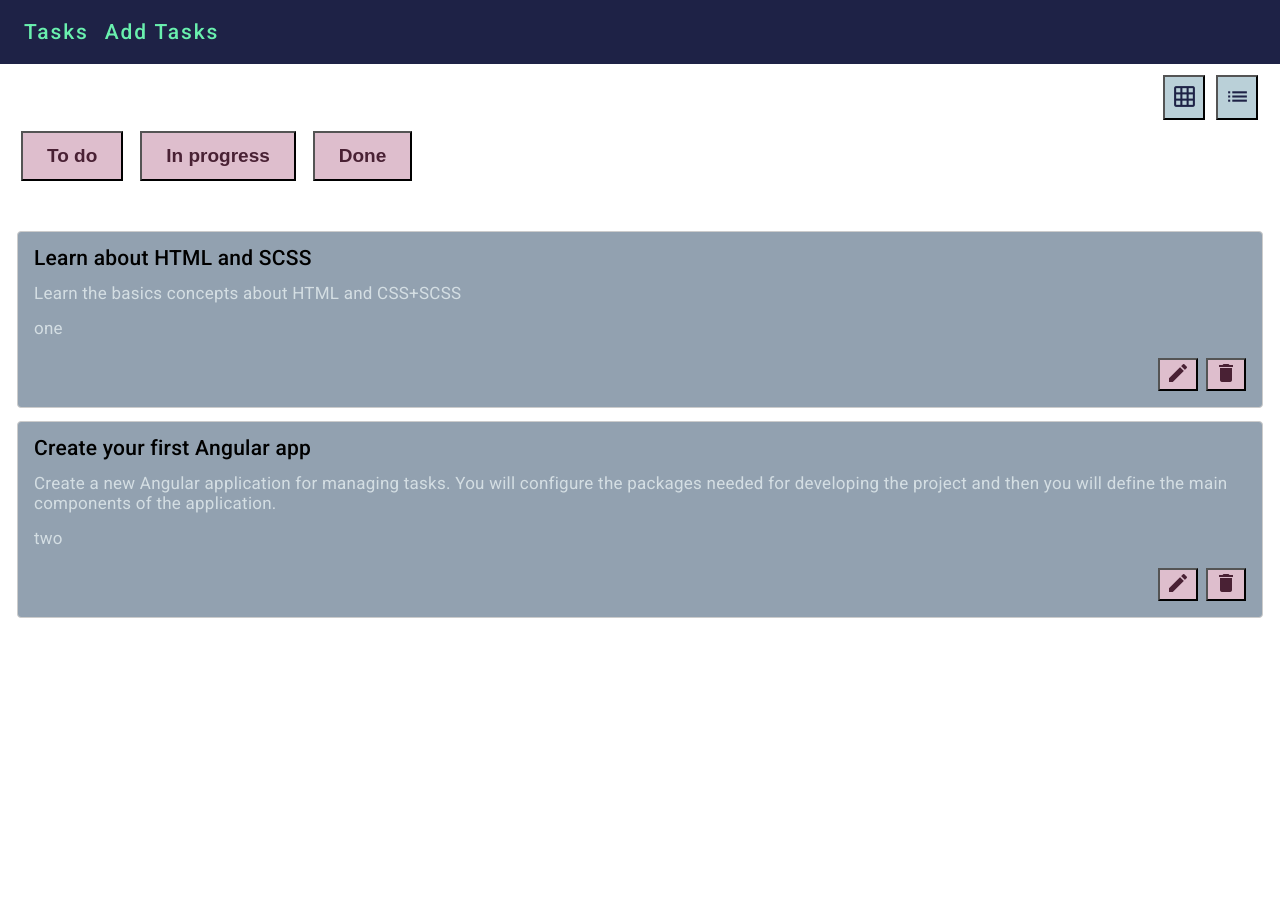
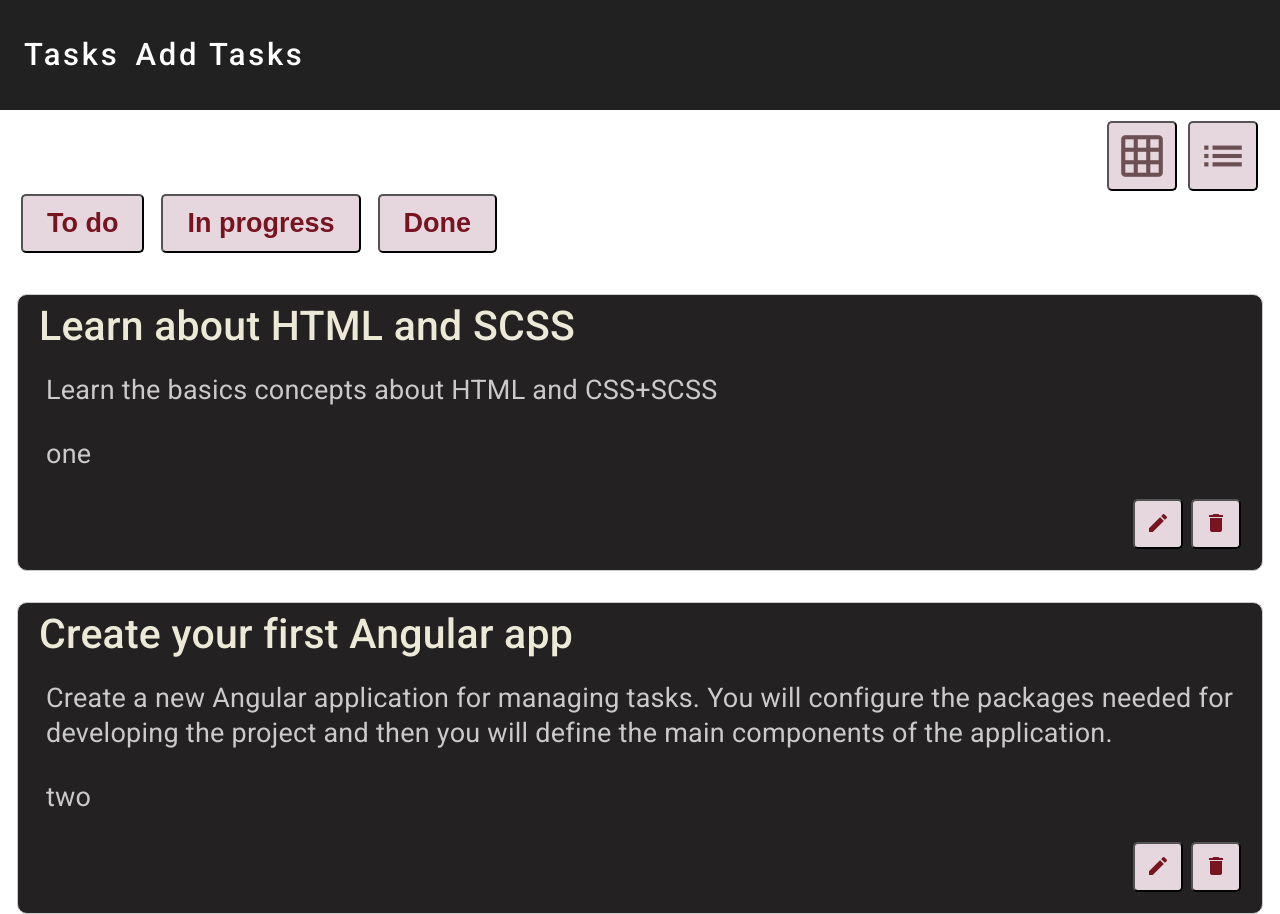
Before and after one commit to ioana-manghiuc/task-tracker, an Angular app in the folder task-tracker/: page / in a window 1280 px wide. Before the commit the page ends 800 px from the top, so only its background shows below. Built offline with nearby package versions, Linux system fonts and the light colour scheme.

Commit message:
edit-task works.

```diff
--- a/task-tracker/src/add-task/add-task.component.scss
+++ b/task-tracker/src/add-task/add-task.component.scss
@@ -35,6 +35,7 @@
     font-weight: 550;
     padding: 12px 24px;
     margin-bottom: 10px;
-    background-color: rgb(222, 190, 205);
-    color: rgb(73, 33, 52);
+    background-color: rgb(230, 215, 222);
+    color:rgb(120, 20, 32);
+    border-radius: 5px;
   }
--- a/task-tracker/src/app/app.component.html
+++ b/task-tracker/src/app/app.component.html
@@ -1,6 +1,6 @@
 <mat-toolbar color="primary">
-  <button mat-button color="accent" routerLink="">Tasks</button>
-  <button mat-button color="accent" routerLink="/add">Add Tasks</button>
+  <button mat-button class="bar-button" routerLink="">Tasks</button>
+  <button mat-button class="bar-button" routerLink="/add">Add Tasks</button>
 </mat-toolbar>
 
 <router-outlet></router-outlet>
--- a/task-tracker/src/app/app.component.scss
+++ b/task-tracker/src/app/app.component.scss
@@ -2,10 +2,14 @@
     flex: 1 1 auto;
   }
   mat-toolbar {
-    background-color: #1e2246;
+    background-color: #212121;
+    height:110px;
   }
 
   button {
-    color: #ffffff;
     font-size: 21px;
   }
+
+  .bar-button{
+    font-size: 31px;
+  }
--- a/task-tracker/src/edit-task/edit-task.component.html
+++ b/task-tracker/src/edit-task/edit-task.component.html
@@ -1,15 +1,15 @@
-<h2 mat-dialog-title>Edit Task {{data.title}}</h2>
+<h2 mat-dialog-title class="button">Edit Task</h2>
 <mat-dialog-content id="editTaskContent">
-    <mat-form-field>
-        <mat-label>Task Name</mat-label>
-        <input matInput[(ngModel)]="data.title" />
+    <mat-form-field class="input">
+        <mat-label class = "custom-label">Task Name</mat-label>
+        <input matInput class="box" [(ngModel)]="data.title" />
     </mat-form-field>
-    <mat-form-field>
-        <mat-label>Description</mat-label>
-        <input matInput[(ngModel)]="data.description" />
+    <mat-form-field class="input">
+        <mat-label class = "custom-label">Description</mat-label>
+        <input matInput class="box" [(ngModel)]="data.description" />
     </mat-form-field>
 </mat-dialog-content>
 <mat-dialog-actions id="editTaskActions">
-    <button mat-button class = "btn btn-primary" (click)="save()">Save</button>
-    <button mat-button class = "btn btn-primary" (click)="cancel()">Cancel</button>
+    <button mat-button class="button" (click)="cancel()">Cancel</button>
+    <button mat-button class="button" (click)="save()">Save</button>
 </mat-dialog-actions>
--- a/task-tracker/src/edit-task/edit-task.component.scss
+++ b/task-tracker/src/edit-task/edit-task.component.scss
@@ -2,8 +2,41 @@
   display: flex;
   flex-direction: column;
   align-items: flex-start;
+  justify-content: end;
+  background-color: #cacaca;
+  color:#232121 ;
+  min-width: 880px;
 }
 
 #editTaskActions {
-    justify-content: end;
+  justify-content: flex-end;
+  font-size: 41px;
 }
+
+.box{
+  font-size: 31px;
+  justify-content: space-around;
+  height: auto;
+  font-size: 27px;
+  caret-color: #cacaca;
+}
+
+.input{
+  min-width:830px;
+  margin-top:13px;
+  justify-content: space-around;
+  height: auto;
+  font-size: 27px;
+}
+
+.custom-label {
+  font-size:21px;
+  color: rgb(218, 210, 210);
+}
+
+.button{
+  font-size:31px;
+  color: rgb(218, 210, 210);
+  margin: 10,10,10,10;
+  padding:7px;
+}
--- a/task-tracker/src/filter/filter.component.scss
+++ b/task-tracker/src/filter/filter.component.scss
@@ -2,14 +2,15 @@
     display: flex;
     justify-content: flex-start;
     margin-left: 21px;
-    margin-bottom: 50px;
+    margin-bottom: 41px;
   }
 
   .filter-buttons button {
-    font-size: 19px;
-    font-weight: 550;
+    font-size: 27px;
+    font-weight: 600;
     padding: 12px 24px;
     margin-right: 21px;
-    background-color: rgb(222, 190, 205);
-    color:rgb(73, 33, 52);
+    background-color: rgb(230, 215, 222);
+    color:rgb(120, 20, 32);
+    border-radius: 5px;
   }
--- a/task-tracker/src/task-card/task-card.component.scss
+++ b/task-tracker/src/task-card/task-card.component.scss
@@ -1,20 +1,22 @@
 mat-card{
-    background-color:#92a1b0 ;
+    background-color:#232121 ;
     min-height: 300px;
     position: relative;
+    padding:17px;
   }
 
   .example-card mat-card-header mat-card-title {
-    font-size: 21px;
+    font-size: 41px;
     font-weight: 450;
-    color:#000000
+    color:#ece9d7;
   }
 
   .example-card mat-card-header mat-card-subtitle {
-    font-size: 16px;
-    color: #d4dee3;
+    color: #cacaca;
     margin-top: 15px;
-    font-size: 17px;
+    font-size: 27px;
+    padding:7px;
+    line-height: 1.3;
   }
 
   .actions {
@@ -24,11 +26,15 @@ mat-card{
     position: absolute;
     bottom: 0;
     right: 0;
-    margin: 8px
+    margin: 8px;
   }
 
   .actions button {
     margin-left: 8px;
-    background-color: rgb(222, 190, 205);
-    color:rgb(73, 33, 52);
+    background-color: rgb(230, 215, 222);
+    color:rgb(120, 20, 32);
+    border-radius: 5px;
+    height: 50px;
+    width: 50px;
+    font-size:25px;
   }
--- a/task-tracker/src/task-grid/task-grid.component.scss
+++ b/task-tracker/src/task-grid/task-grid.component.scss
@@ -8,7 +8,7 @@
 
 .task-column h2{
   color:#6a0909;
-    font-weight: 500;
+  font-weight: 50px;
   font-size:x-large;
 }
 
@@ -20,8 +20,17 @@
 
 .task-column
 {
+  flex: 1;
   min-height: 80;
-      margin: 10px;
+  margin: 21px;
   display: flex;
   flex-direction: column;
 }
+
+.task-columns .task-column h2 {
+  font-size: 37px;
+  color:#6a0909;
+  background-color: rgb(230, 215, 222);
+  border-radius: 5px;
+  padding: 7px;
+}
--- a/task-tracker/src/task-list/task-list.component.scss
+++ b/task-tracker/src/task-list/task-list.component.scss
@@ -1,25 +1,29 @@
 .task-item {
     border: 1px solid #ccc;
-    border-radius: 0.25rem;
-    padding: 1rem;
+    padding:21px;
+    border-radius: 10px;
     margin-top:13px;
     margin-left:17px;
     margin-right:17px;
-    margin-bottom: 0.5rem;
-    background-color:#92a1b0;
+    margin-bottom: 31px;
+    background-color:#232121 ;
     min-height: 100px;
 }
 
 .task-name {
-    font-size: 21px;
-    color: rgb(0, 0, 0);
+    font-size: 41px;
+    color:#ece9d7;
     font-weight: 450;
+    margin-bottom: 30px;
   }
 
   .task-description {
-    color: #d4dee3;
+    color: #cacaca;
     margin-top: 15px;
-    font-size: 17px;
+    margin-bottom:5px;
+    padding:7px;
+    font-size: 27px;
+    line-height: 1.3;
   }
 
   .task-row h2{
@@ -31,12 +35,13 @@
   .task-rows{
     padding: 7px;
     justify-content: space-around;
+    margin-bottom:31px;
    }
 
   .task-row
    {
      min-height: 80;
-     margin: 10px;
+     margin: 30px;
      display: flex;
      flex-direction: column;
    }
@@ -49,6 +54,9 @@
 
   .task-actions button {
     margin-left: 8px;
-    background-color: rgb(222, 190, 205);
-    color:rgb(73, 33, 52);
+    background-color: rgb(230, 215, 222);
+    color:rgb(120, 20, 32);
+    border-radius: 5px;
+    height: 50px;
+    width: 50px;
   }
--- a/task-tracker/src/tasks-view/tasks-view.component.scss
+++ b/task-tracker/src/tasks-view/tasks-view.component.scss
@@ -1,25 +1,32 @@
 .buttons {
   display: flex;
   justify-content: flex-end;
-  margin-bottom: 11px;
-  margin-right:11px;
-  margin-top:11px;
+  margin-bottom: 3px;
+  margin-right: 11px;
+  margin-top: 11px;
 }
 
-.buttons button{
-  background-color: #bad0d8;
-  color:#1e2246;
-  padding:7px 7px;
-  margin-right:11px;
+.buttons button {
+  background-color: rgb(230, 215, 222);
+  color: rgb(107, 79, 82);
+  margin-right: 11px;
+  border-radius: 5px;
+  width: 70px;
+  height:70px;
+  padding:0;
 }
 
 .mat-icon{
-  font-size: 25px;
-  font-weight: 590;
+  font-size: 50px;
+  font-weight: 570;
+  width: 100%;
+  height: 100%;
+  display: flex;
+  justify-content: center;
+  align-items: center;
 }
 
 .toggle-button {
   margin-left: 10px;
   font-size: 16px;
-  padding: 10px 20px;
 }
```
Lines whose indentation alone changed are shown as unchanged.
